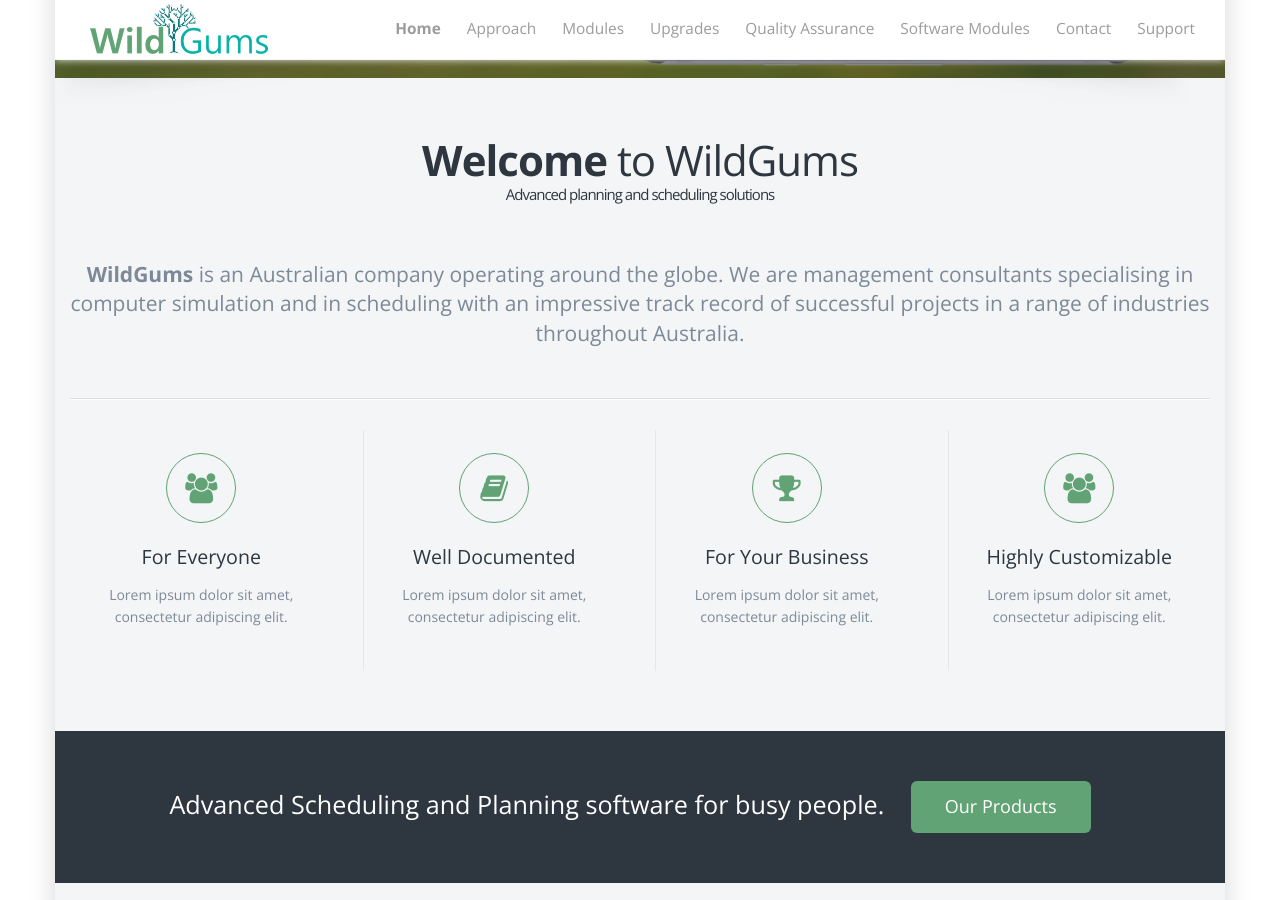
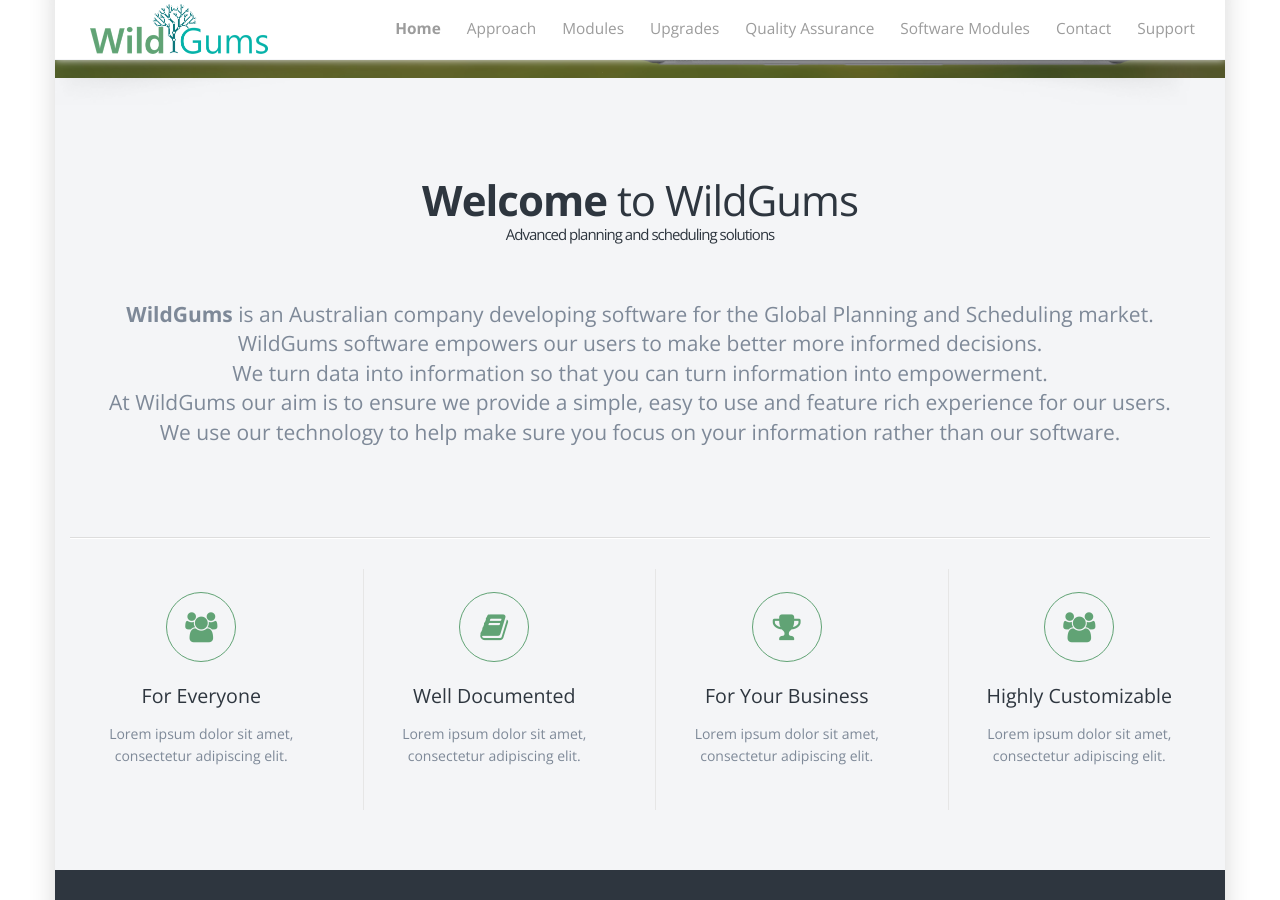
Before and after one commit to Orcomp/Old_Web.WildGums, a Jekyll site: the page built from index.html, in a window 1280 px wide and 900 px high, scrolled down 503 px. Built offline with Jekyll 4.4.1, drawn with Linux system fonts in a browser that asks for light colours.

Commit message:
INFRA-74 Updates Home page text

```diff
--- a/index.html
+++ b/index.html
@@ -13,7 +13,7 @@
 
 welcome-header: "<strong>Welcome</strong> to WildGums"
 welcome-subheader: "Advanced planning and scheduling solutions"
-welcome-content: "<strong>WildGums</strong> is an Australian company operating around the globe. We are management consultants specialising in computer simulation and in scheduling with an impressive track record of successful projects in a range of industries throughout Australia."
+welcome-content: "<strong>WildGums</strong> is an Australian company developing software for the Global Planning and Scheduling market.<br/> WildGums software empowers our users to make better more informed decisions.<br/> We turn data into information so that you can turn information into empowerment.<br> At WildGums our aim is to ensure we provide a simple, easy to use and feature rich experience for our users.<br/> We use our technology to help make sure you focus on your information rather than our software."
 
 # Note: if you want to make a text bold, put it into <strong>Your text</strong> tag.
 
@@ -186,7 +186,7 @@
     <!-- /REVOLUTION SLIDER -->
 
 
-    <section class="container text-center">
+    <section class="container text-center" style="padding:40px;">
         <h1 class="text-center">
             {{page.welcome-header}}
             <span class="subtitle">{{page.welcome-subheader}}</span>
```
